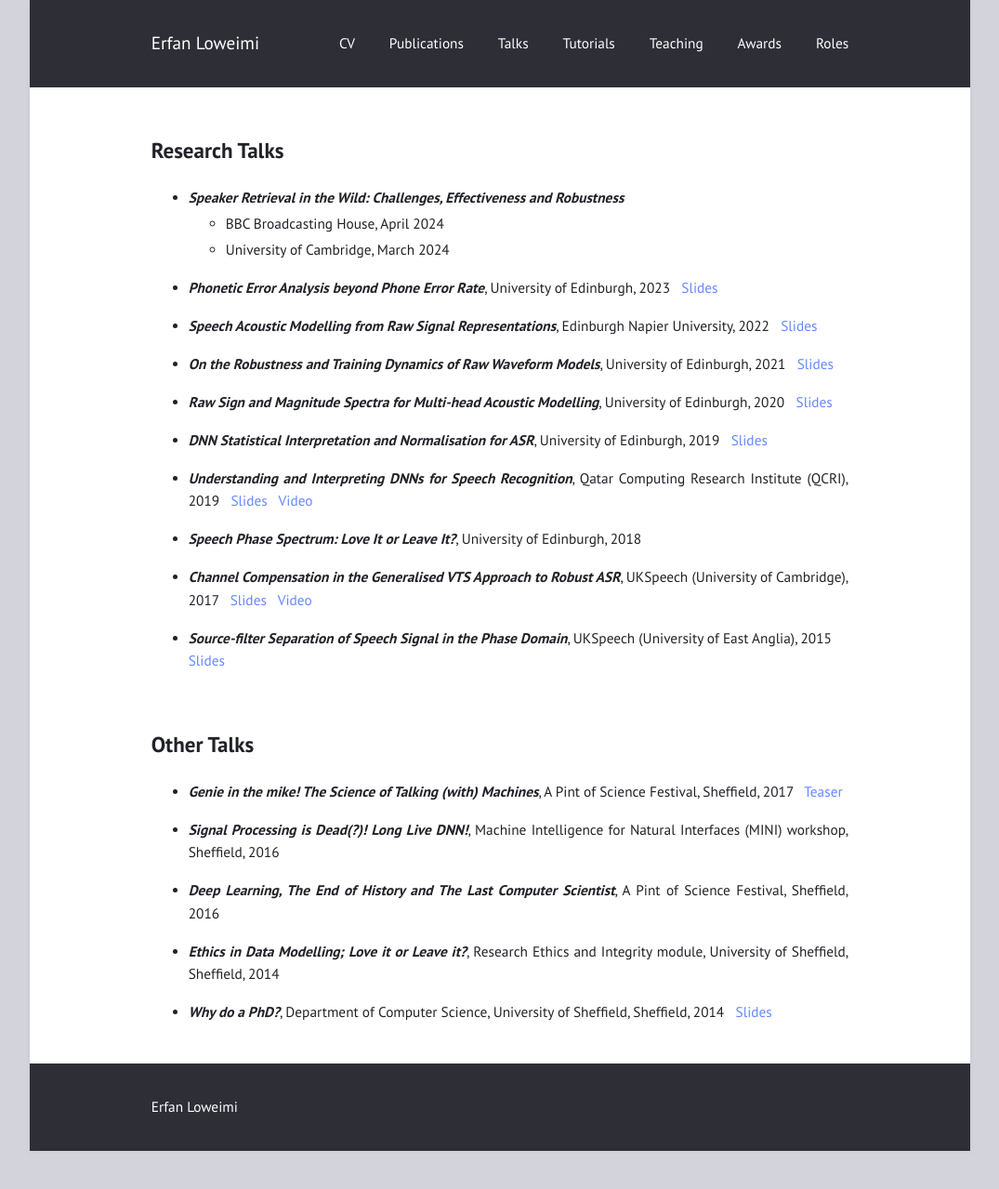
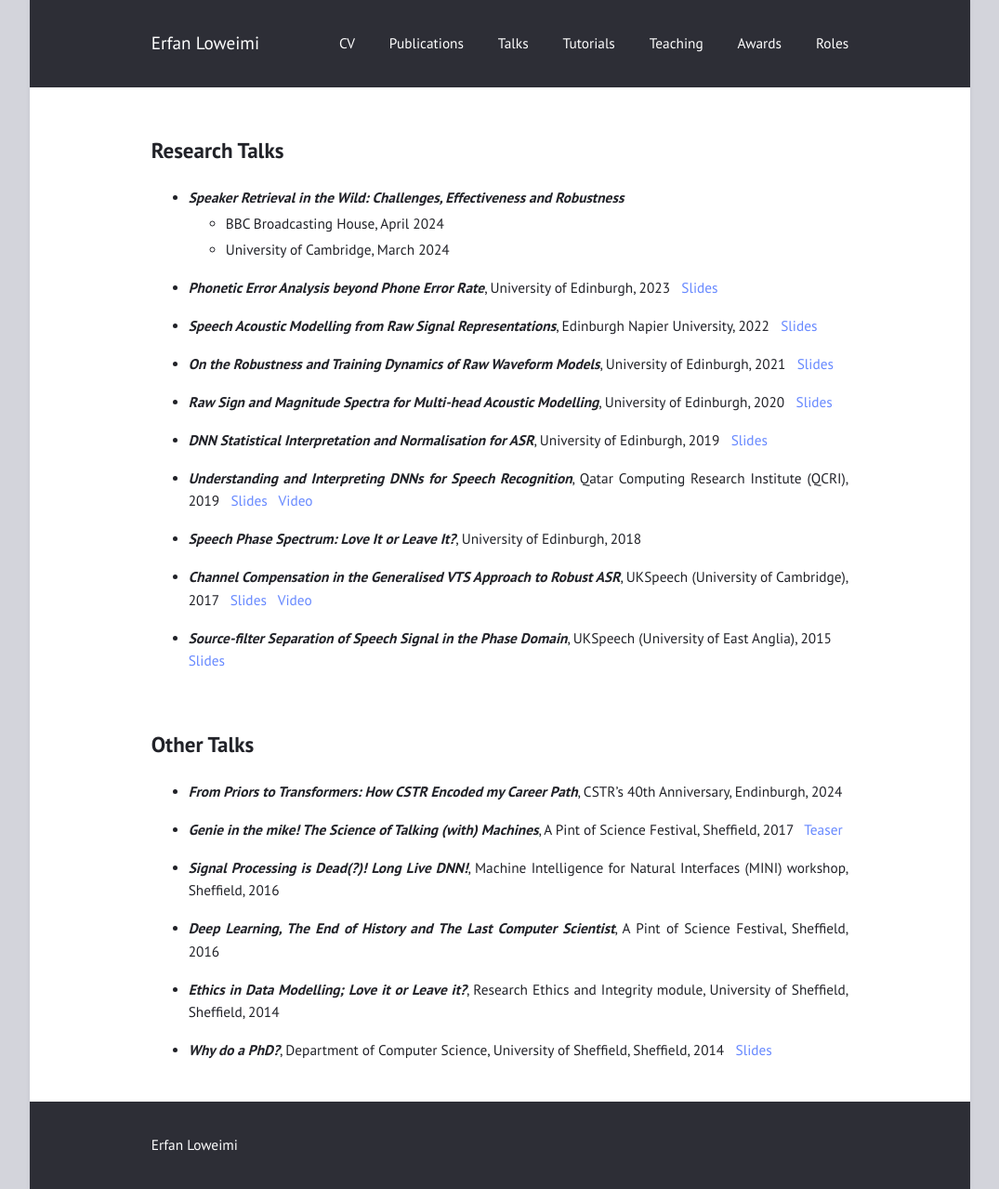
Before and after one commit to eloweimi/eloweimi.github.io, a Jekyll site: the page built from talks.md, in a window 1280 px wide. Shown: the whole page at 93% size, without its empty margins (102-1177 px from the left). Built offline with Jekyll 4.4.1, drawn with Linux system fonts in a browser that asks for light colours; before the commit the page ends 1238 px from its top, so only the background shows below that.

Commit message:
Update talks.md

```diff
--- a/talks.md
+++ b/talks.md
@@ -32,6 +32,9 @@ Speech Recognition***, Qatar Computing Research Institute (QCRI), 2019 &nbsp; [S
 <br>
 
 ## Other Talks ##
+
+* ***From Priors to Transformers: How CSTR Encoded my Career Path***, CSTR's 40th Anniversary, Endinburgh, 2024
+
 * ***Genie in the mike! The Science of Talking (with) Machines***, A Pint of Science Festival, Sheffield, 2017 &nbsp; [Teaser](https://www.youtube.com/watch?v=Ta4xGpuFbGI&list=PL63P9-KNTDSwOtKRosM-oXJXUGTtweljS&index=7)
 
 * ***Signal Processing is Dead(?)! Long Live DNN!***, Machine Intelligence for Natural Interfaces (MINI) workshop, Sheffield, 2016
```
